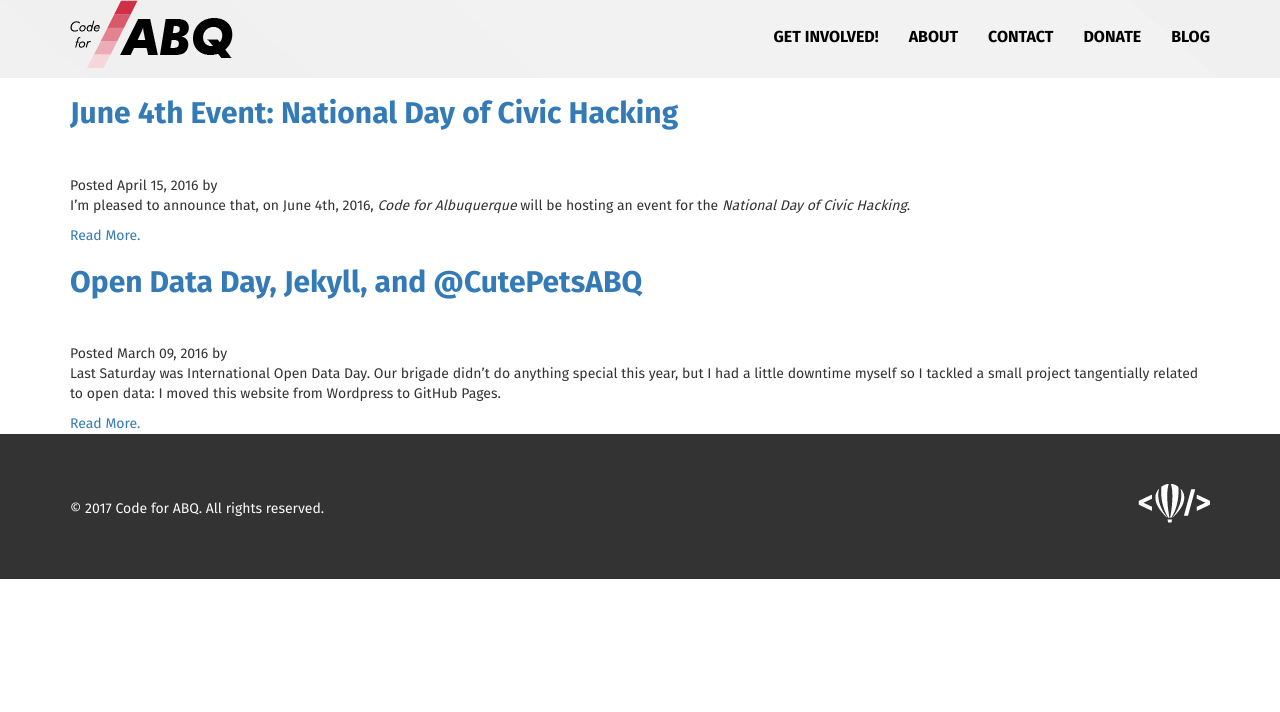
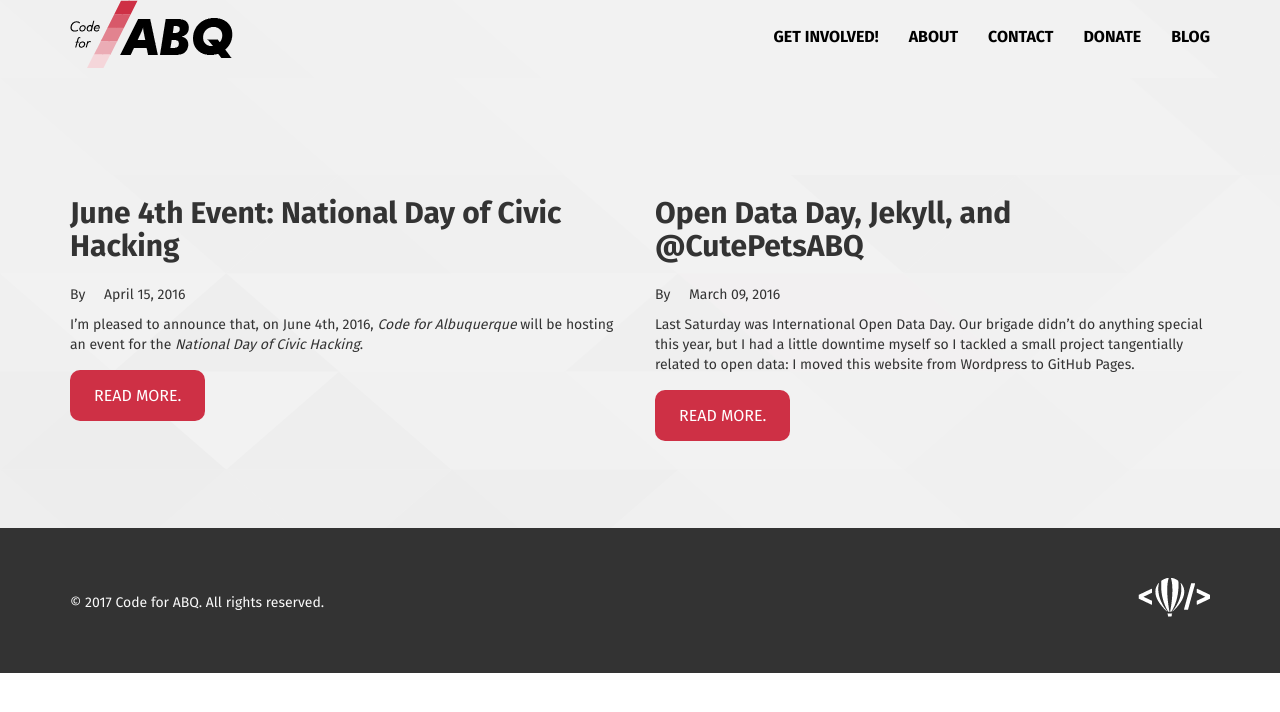
Before and after one commit to ThomasWomack/Code-for-NM, a Jekyll site: the page built from blog/index.html, in a window 1280 px wide. Shown: the top 712 px of the page. Built offline with Jekyll 4.4.1, drawn with Linux system fonts in a browser that asks for light colours; nearby versions of some CDN libraries.

Commit message:
Style blog page and hero

```diff
--- /dev/null
+++ b/_sass/_blog.sass
@@ -0,0 +1,27 @@
+.blog
+  padding: 100px 0px
+  text-align: left
+  background: $background-url
+  .section-heading-wrapper
+    .title
+      color: #333333
+      font-family: "Fira Sans", sans-serif
+      font-weight: 700
+
+      a
+        color: #333333
+        &:hover
+          text-decoration: none
+    .button
+      background-color: $brand-red
+      @include borderRadius(10px)
+      border: 0
+      color: white
+      cursor: pointer
+      font-size: 16px
+      font-size: 1.6rem
+      font-weight: 300
+      padding: 16px 24px
+      text-transform: uppercase
+      width: auto
+      margin-top: 60px
--- a/_sass/_hero.sass
+++ b/_sass/_hero.sass
@@ -6,6 +6,11 @@
 .hero
   padding: 100px 0px
   text-align: left
+  font-family: "Fira Sans", sans-serif
+  .title
+    font-weight: 700
+  .sub-title
+    margin: 30px 0
   .button
     background-color: $brand-red
     @include borderRadius(10px)
@@ -18,4 +23,4 @@
     padding: 16px 24px
     text-transform: uppercase
     width: auto
-    margin-top: 20px
+    margin-top: 40px
--- a/blog/index.html
+++ b/blog/index.html
@@ -3,16 +3,18 @@ layout: default
 title: Blog
 ---
 
-<section id="content">
+<section id="content" class="blog">
 	<div class="container">
 		<div class="row">
 			{% for post in site.posts %}
 				{% assign author = site.people[post.author] %}
-				<div class="col-md-12">
-					<div class="section-heading-wrapper ">
+				<div class="col-md-6">
+					<div class="section-heading-wrapper">
 						<h2 class="title"><a href="{{ post.url }}">{{ post.title }}</a></h2>
-						Posted {{ post.date | date: '%B %d, %Y' }} by {{ author.display_name }}
-			      {{ post.excerpt }} <a href="{{ post.url }}">Read More.</a>
+						 <p>By {{ author.display_name }}  &nbsp  &nbsp {{ post.date | date: '%B %d, %Y' }}</p>
+			      		{{ post.excerpt }}
+						<br>
+						<a class="button" href="{{ post.url }}">Read More.</a>
 					</div>
 				</div>
 			{% endfor %}
--- a/css/main.scss
+++ b/css/main.scss
@@ -204,6 +204,8 @@ body {
        "get-involved",
        "buttons",
        "contact",
+       "blog",
+       "contact",
        "sections",
        "post",
        "partners"
```
